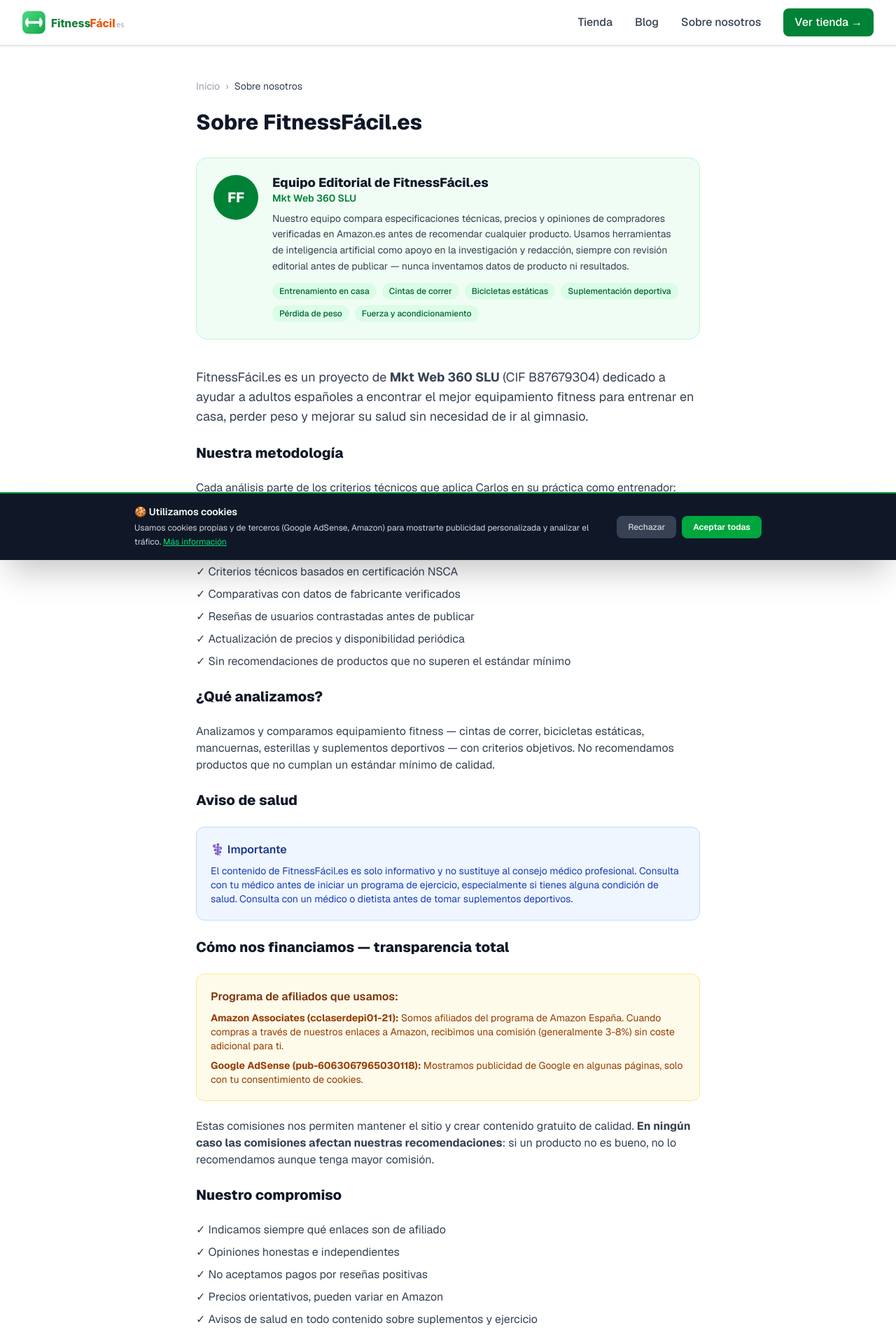
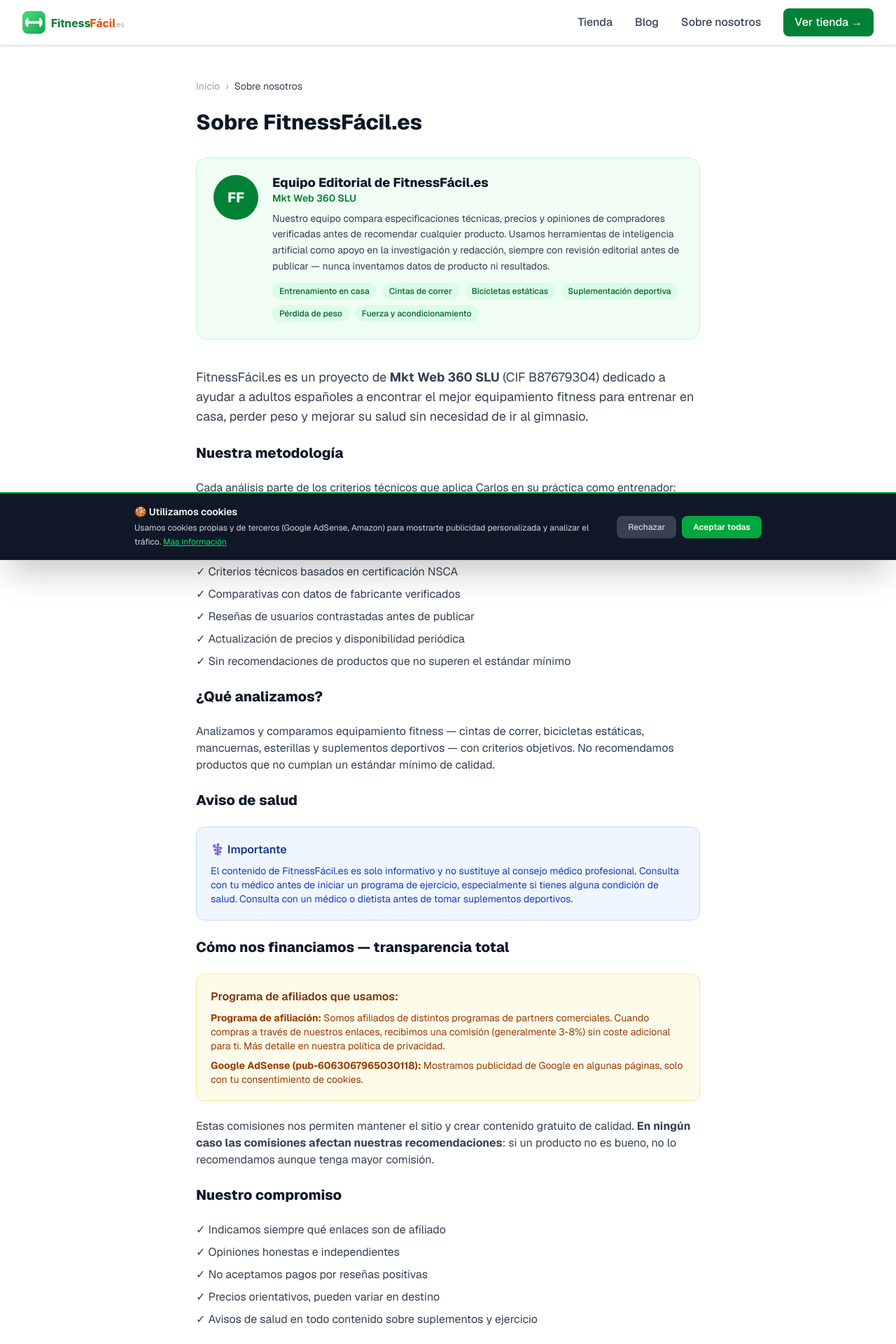
Before and after one commit to mktweb360/fitnessfacil, a Next.js app: page /sobre-nosotros in a window 1280 px wide. Shown: the top 1920 px of the page at 70% size. Built offline with nearby package versions, Linux system fonts and the light colour scheme.

Commit message:
Elimina menciones visibles de Amazon en CTAs, home, tienda, sobre-nosotros y aviso legal (salvo footer y política de privacidad)

```diff
--- a/app/aviso-legal/page.tsx
+++ b/app/aviso-legal/page.tsx
@@ -43,7 +43,7 @@
         </section>
         <section>
           <h2 className="text-lg font-extrabold text-gray-900 mb-2">5. Información sobre afiliados</h2>
-          <p>FitnessFácil.es participa en el Programa de Afiliados de Amazon EU (ID: cclaserdepi01-21). Los enlaces de afiliado pueden generar comisión sin coste adicional para el usuario.</p>
+          <p>FitnessFácil.es participa en programas de afiliación con distintos proveedores. Los enlaces de afiliado pueden generar comisión sin coste adicional para el usuario. Consulta el detalle en nuestra política de privacidad.</p>
         </section>
         <section>
           <h2 className="text-lg font-extrabold text-gray-900 mb-2">6. Legislación aplicable</h2>
--- a/app/page.tsx
+++ b/app/page.tsx
@@ -191,7 +191,7 @@
             <div className="p-6">
               <div className="text-4xl mb-3">🇪🇸</div>
               <h3 className="font-bold text-lg mb-2">Para el mercado español</h3>
-              <p className="text-gray-600 text-sm">Precios en euros, productos disponibles en Amazon España y envío rápido.</p>
+              <p className="text-gray-600 text-sm">Precios en euros, productos disponibles online y envío rápido.</p>
             </div>
             <div className="p-6">
               <div className="text-4xl mb-3">💯</div>
--- a/app/sobre-nosotros/page.tsx
+++ b/app/sobre-nosotros/page.tsx
@@ -13,7 +13,7 @@
   "@type": "Organization",
   name: "Equipo Editorial de FitnessFácil.es",
   description:
-    "Equipo editorial de FitnessFácil.es (Mkt Web 360 SLU). Comparamos especificaciones técnicas, precios y opiniones de compradores verificadas en Amazon para recomendar equipamiento fitness, con apoyo de herramientas de IA en el proceso de investigación y redacción, siempre bajo revisión editorial.",
+    "Equipo editorial de FitnessFácil.es (Mkt Web 360 SLU). Comparamos especificaciones técnicas, precios y opiniones de compradores verificadas para recomendar equipamiento fitness, con apoyo de herramientas de IA en el proceso de investigación y redacción, siempre bajo revisión editorial.",
   url: "https://www.fitnessfacil.es/sobre-nosotros",
   parentOrganization: {
     "@type": "Organization",
@@ -94,7 +94,7 @@
               Mkt Web 360 SLU
             </p>
             <p className="text-gray-700 text-sm leading-relaxed mb-3">
-              Nuestro equipo compara especificaciones técnicas, precios y opiniones de compradores verificadas en Amazon.es antes de recomendar cualquier producto. Usamos herramientas de inteligencia artificial como apoyo en la investigación y redacción, siempre con revisión editorial antes de publicar — nunca inventamos datos de producto ni resultados.
+              Nuestro equipo compara especificaciones técnicas, precios y opiniones de compradores verificadas antes de recomendar cualquier producto. Usamos herramientas de inteligencia artificial como apoyo en la investigación y redacción, siempre con revisión editorial antes de publicar — nunca inventamos datos de producto ni resultados.
             </p>
             {/* Expertise tags */}
             <div className="flex flex-wrap gap-2">
@@ -171,10 +171,10 @@
             </p>
             <ul className="space-y-2 text-sm text-amber-800">
               <li>
-                <strong>Amazon Associates (cclaserdepi01-21):</strong> Somos
-                afiliados del programa de Amazon España. Cuando compras a través de
-                nuestros enlaces a Amazon, recibimos una comisión (generalmente
-                3-8%) sin coste adicional para ti.
+                <strong>Programa de afiliación:</strong> Somos
+                afiliados de distintos programas de partners comerciales. Cuando compras a través de
+                nuestros enlaces, recibimos una comisión (generalmente
+                3-8%) sin coste adicional para ti. Más detalle en nuestra política de privacidad.
               </li>
               <li>
                 <strong>Google AdSense (pub-6063067965030118):</strong> Mostramos
@@ -201,7 +201,7 @@
             <li>✓ Indicamos siempre qué enlaces son de afiliado</li>
             <li>✓ Opiniones honestas e independientes</li>
             <li>✓ No aceptamos pagos por reseñas positivas</li>
-            <li>✓ Precios orientativos, pueden variar en Amazon</li>
+            <li>✓ Precios orientativos, pueden variar en destino</li>
             <li>
               ✓ Avisos de salud en todo contenido sobre suplementos y ejercicio
             </li>
--- a/app/tienda/[categoria]/page.tsx
+++ b/app/tienda/[categoria]/page.tsx
@@ -257,7 +257,7 @@
             )}
 
             <p className="text-xs text-gray-400 mt-8 pl-3 border-l-2 border-gray-200">
-              Enlace de afiliado Amazon Associates. Recibimos una comisión sin coste adicional para ti.
+              Enlace de afiliado. Recibimos una comisión sin coste adicional para ti.
             </p>
           </main>
         </div>
--- a/app/tienda/page.tsx
+++ b/app/tienda/page.tsx
@@ -108,7 +108,7 @@
             </div>
 
             <p className="text-xs text-gray-400 mt-8 pl-3 border-l-2 border-gray-200">
-              Enlace de afiliado Amazon Associates. Recibimos una comisión sin coste adicional para ti.
+              Enlace de afiliado. Recibimos una comisión sin coste adicional para ti.
             </p>
           </main>
         </div>
--- a/components/AffiliateDisclosure.tsx
+++ b/components/AffiliateDisclosure.tsx
@@ -1,7 +1,7 @@
 export default function AffiliateDisclosure() {
   return (
     <p className="text-xs text-gray-400 my-5 pl-3 border-l-2 border-gray-200">
-      Este artículo contiene enlaces de afiliado a Amazon.es. Si compras a través de ellos recibimos una pequeña comisión, sin coste adicional para ti.
+      Este artículo contiene enlaces de afiliado. Si compras a través de ellos recibimos una pequeña comisión, sin coste adicional para ti.
     </p>
   );
 }
```
